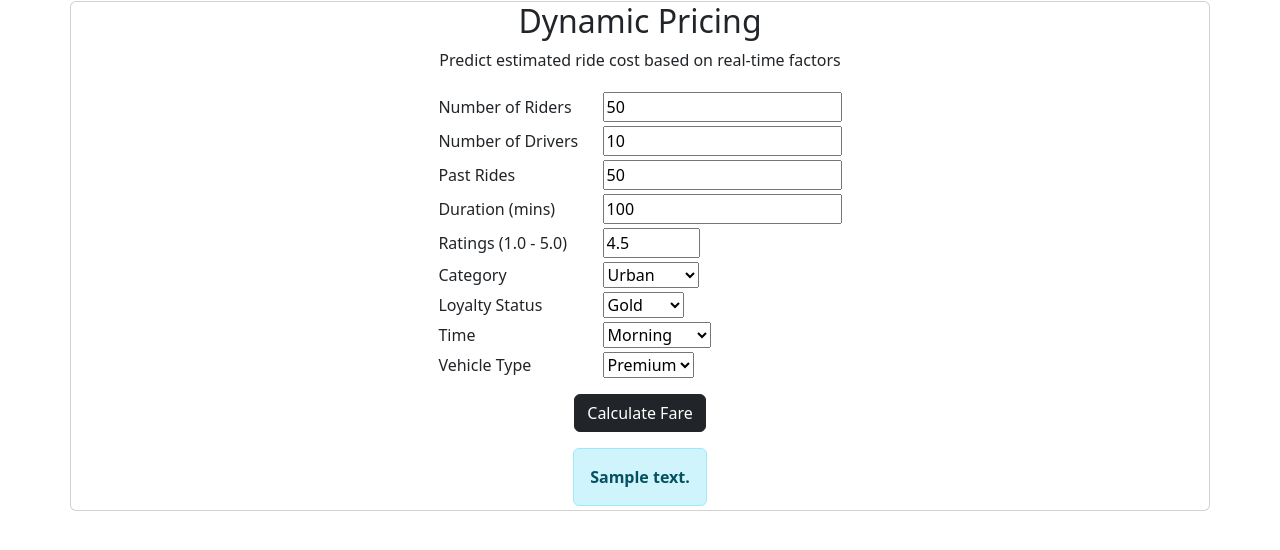
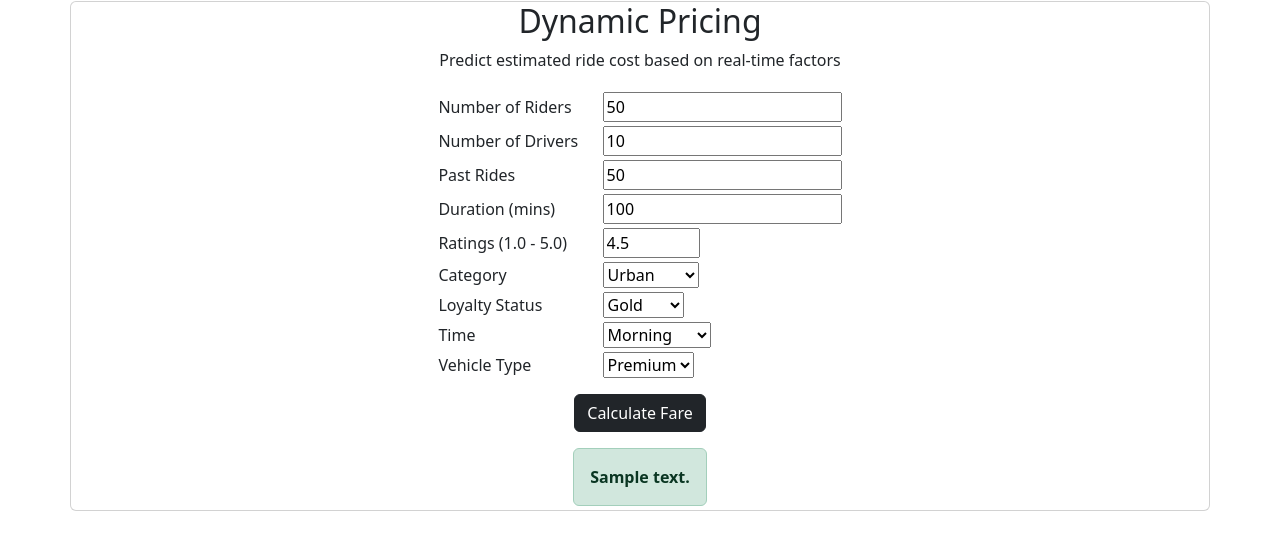
Before and after one commit to ujjwalkumar14b/Dynamic_Pricing, a Flask app: template templates/index.html in a window 1280 px wide. Shown: the part 47-597 px from the top of the page. Run offline with Flask 3, Linux system fonts and the light colour scheme; the template is opened without the code that fills it: most values are stand-ins (such as "Sample title", 1, 10 or a date in 2020); parts of the project's set-up code (start-up, migrations or seed data) failed here and were passed over.

Commit message:
Change alert type from info to success

```diff
--- a/templates/index.html
+++ b/templates/index.html
@@ -68,7 +68,7 @@
             <button class="mt-3 btn btn-dark d-flex mx-auto" type="submit">Calculate Fare</button>
         </form>
         {% if prediction_text %}
-        <div class="alert alert-info mt-3 mb-1 fw-bold" role="alert">
+        <div class="alert alert-success mt-3 mb-1 fw-bold" role="alert">
             {{ prediction_text }}
         </div>
         {% endif %}
```
